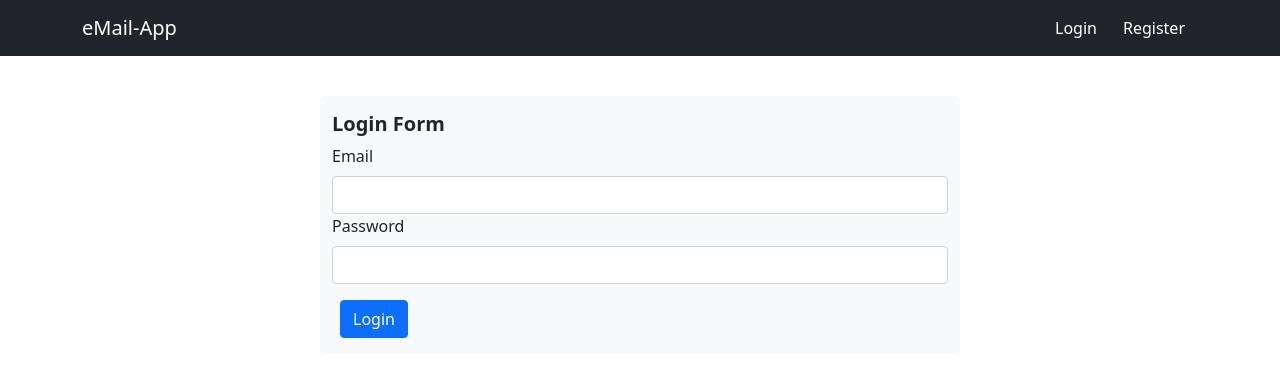
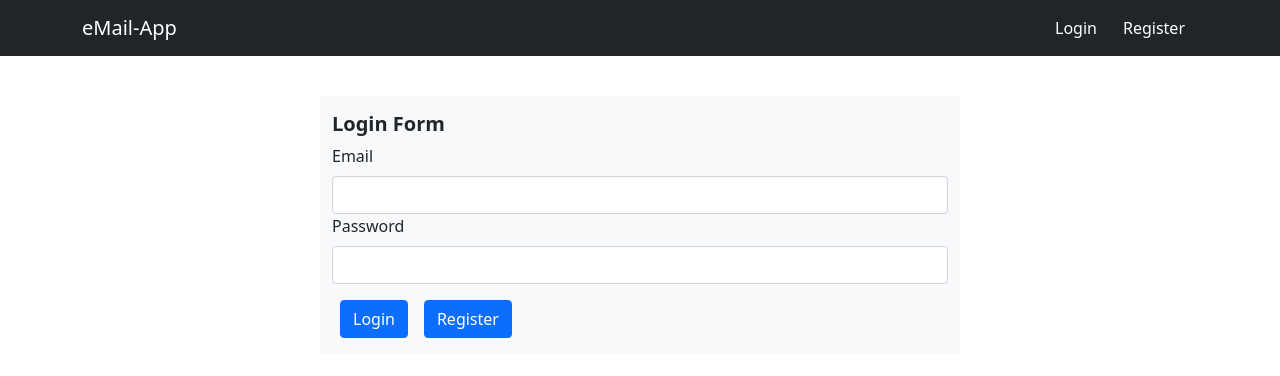
Before and after one commit to vrundanawal/loginregister-mailapp-firebase, a React (Create React App) app: page /login in a window 1280 px wide. Shown: the top 376 px of the page. Built offline with nearby package versions, Linux system fonts and the light colour scheme.

Commit message:
Authenticat the user with email and password

```diff
--- a/src/components/pages/EmailList.js
+++ b/src/components/pages/EmailList.js
@@ -1,7 +1,25 @@
+//import { collection, doc, getDocs, setDoc } from "firebase/firestore";
 import React from "react";
+//import { db } from "../../firebase.config";
 
 const EmailList = () => {
-  return <div>EmailList</div>;
+  // const getEmails = async () => {
+  //   const allMails = collection(db, "users");
+  //   // await setDoc(doc(usersRef, email), {
+  //   //   user: ,
+  //   // });
+  //   const snapshot = await getDocs(allMails);
+  //   const result = snapshot.docs.map((doc) => doc.data());
+  //   console.log(result);
+  //   return result;
+  // };
+
+  return (
+    <div>
+      <h3>Email list</h3>
+      {/* <button onClick={getEmails}>All emails</button> */}
+    </div>
+  );
 };
 
 export default EmailList;
--- a/src/components/pages/Login.js
+++ b/src/components/pages/Login.js
@@ -19,33 +19,42 @@ const Login = () => {
     });
   };
 
-  const handleSubmit = async (e) => {
-    e.preventDefault();
-    console.log(user);
+  const handleSubmit = async () => {
+    //console.log(user);
     const { email, password } = user;
-    if (email && password) {
+    if (email === "" || password === "") {
+      alert("All fields are required!");
+    }
     const docRef = doc(db, "users", email);
+
     try {
       const docSnap = await getDoc(docRef);
       if (docSnap.exists()) {
-          console.log(docSnap.data());
+        //console.log(docSnap.data());
+        const usersData = docSnap.data().user;
+        //console.log(usersData);
+        let registerEmail = usersData.email;
+        let registerPassword = usersData.password;
+        if (email === registerEmail && password === registerPassword) {
           navigate("/mails");
         } else {
+          alert("User Password is not match");
+        }
+      } else {
         console.log("Document does not exist");
-          alert("User does not exist. Please register the user");
+        alert("Email is not register");
       }
     } catch (error) {
       console.log(error);
-      }
-    } else {
-      alert("All fields are required");
+      alert("User email and password are not match");
     }
   };
+
   return (
     <div className="bg-light rounded-3 col-md-6 mx-auto mt-5">
       <div className="container-fluid py-3">
         <h5 className="fw-bold">Login Form</h5>
-        <form onSubmit={handleSubmit}>
+        <form>
           <div className="mb-3">
             <label htmlFor="Email" className="form-label">
               Email
@@ -57,7 +66,7 @@ const Login = () => {
               className="form-control"
               onChange={handleChange}
             />
-            {/* <div className="form-text">Please Enter your Email</div> */}
+
             <label htmlFor="Password" className="form-label">
               Password
             </label>
@@ -69,11 +78,19 @@ const Login = () => {
               onChange={handleChange}
             />
           </div>
-          {/* <div className="btn btn-primary mx-2" onClick={handleLogin}>
+
+          <div
+            className="btn btn-primary mx-2"
+            test={user}
+            onClick={handleSubmit}
+          >
             Login
-          </div> */}
-          <div className="btn btn-primary mx-2" onClick={handleSubmit}>
-            Login
+          </div>
+          <div
+            className="btn btn-primary mx-2"
+            onClick={() => navigate("/register")}
+          >
+            Register
           </div>
         </form>
       </div>
```
Also changed, not shown: src/App.js (+0 -7 lines). Lines whose indentation alone changed are shown as unchanged.
